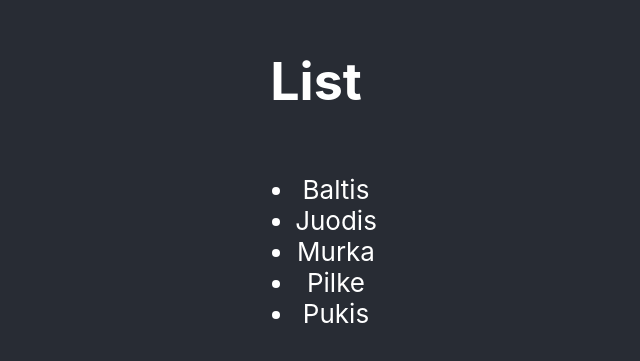
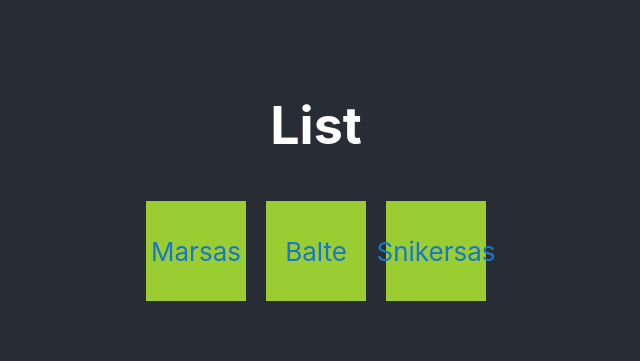
Before and after one commit to simonasablinaite/react-practice, a React (Create React App) app in the folder react-practice/: page / in a window 1280 px wide. Shown: the part 215-576 px from the top of the page, without its empty margins (324-964 px from the left). Built offline with nearby package versions, Linux system fonts and the light colour scheme.

Commit message:
The old way of recording props

```diff
--- a/react-practice/src/App.css
+++ b/react-practice/src/App.css
@@ -51,3 +51,21 @@
 h2.h2 {
   font-size: 100px;
 }
+
+.container {
+  display: flex;
+  justify-content: center;
+  align-items: center;
+  flex-wrap: wrap;
+}
+
+.container div {
+  display: flex;
+  width: 100px;
+  height: 100px;
+  justify-content: center;
+  align-items: center;
+  background-color: yellowgreen;
+  color: rgb(23, 120, 199);
+  margin: 10px;
+}
--- a/react-practice/src/App.jsx
+++ b/react-practice/src/App.jsx
@@ -1,24 +1,31 @@
 import './App.css';
+import Cat from './Components/004/Cata';
 
 // Masyvas savyje turintis objektus - bene dazniausio duomenu tipo uzduotys, kurias atlikineja reactas
-const cats = [
-   {id: 1, weight: 5, name: 'Pukis'},
-   {id: 2, weight: 3, name: 'Baltis'},
-   {id: 3, weight: 2, name: 'Murka'},
-   {id: 4, weight: 7, name: 'Pilke'},
-   {id: 5, weight: 4, name: 'Juodis'},
-]
+// const cats = [
+//    {id: 1, weight: 5, name: 'Pukis'},
+//    {id: 2, weight: 3, name: 'Baltis'},
+//    {id: 3, weight: 2, name: 'Murka'},
+//    {id: 4, weight: 7, name: 'Pilke'},
+//    {id: 5, weight: 4, name: 'Juodis'},
+// ]
 
 function App() {
    return (
       <div className="App">
          <header className="App-header">
             <h1>List</h1>
-            <ul>
+            {/* <ul>
                {
                   [...cats].sort((a, b) => a.name.localeCompare(b.name)).map((cat) => <li key={cat.id}>{cat.name}</li>)
                }
-            </ul>
+            </ul> */}
+            <div className="container">
+               <Cat catName='Marsas' />
+               <Cat catName='Balte' />
+               <Cat catName='Snikersas' />
+            </div>
+
          </header>
       </div>
    );
@@ -42,3 +49,6 @@
 
 [...cats].sort((a, b) => a.name.localeCompare(b.name)).map((cat) => <li key={cat.id}>{cat.name}</li>)
 */
+
+
+// catName yra propsas, kuris iseina
--- /dev/null
+++ b/react-practice/src/Components/004/Cata.jsx
@@ -0,0 +1,10 @@
+function Cat(props) {
+   return (
+      <div>{props.catName}</div>
+   )
+}
+
+export default Cat;
+
+// props - propsas patenka i propsu objekta
+// props.catName - nurodoma koki propsa pasiimame is propsu objekto
```
Lines whose indentation alone changed are shown as unchanged.
